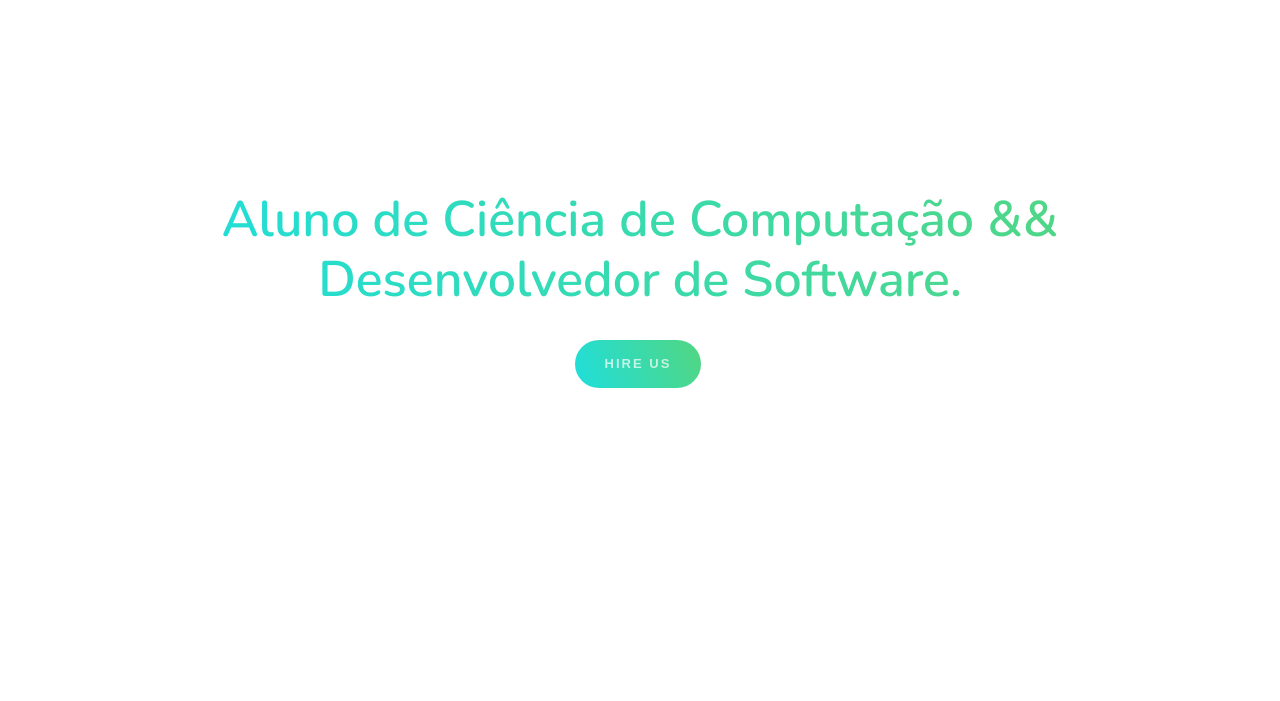
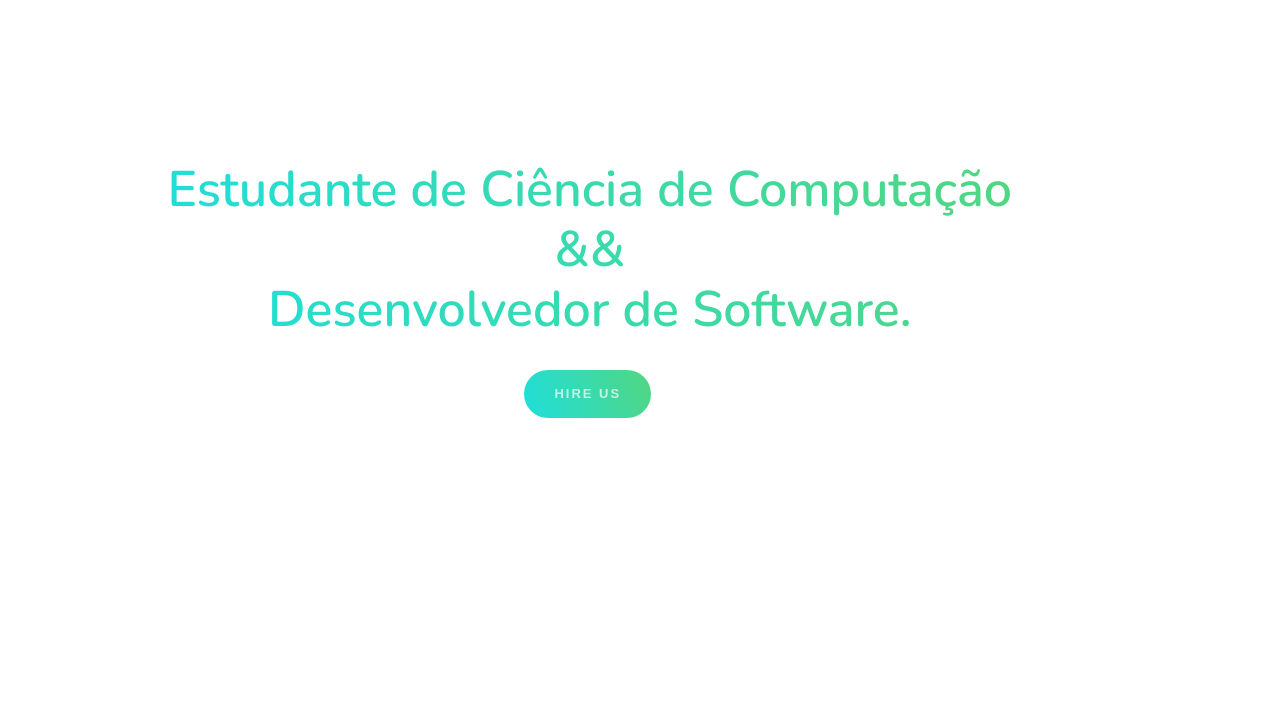
Before and after one commit to NatanaelHZ/my-test-git-pages, a plain HTML site: page index.html in a window 1280 px wide. Shown: the part 99-800 px from the top of the page. Drawn offline with Linux system fonts and the light colour scheme; files whose address does not match are found by name.

Commit message:
Update index.html

```diff
--- a/index.html
+++ b/index.html
@@ -80,7 +80,7 @@
 					<div class="col-md-10 col-md-offset-1 text-center">
 						<div class="dt js-height">
 							<div class="dtc animate-box">
-								<h2 class="gradient-text">Aluno de Ciência de Computação && Desenvolvedor de Software.</h2>
+								<h2 class="gradient-text">Estudante de Ciência de Computação <br/> &&  <br/> Desenvolvedor de Software.</h2>
 								<p><a href="#" class="btn btn-gradient">Hire Us</a></p>
 							</div>
 						</div>
```
